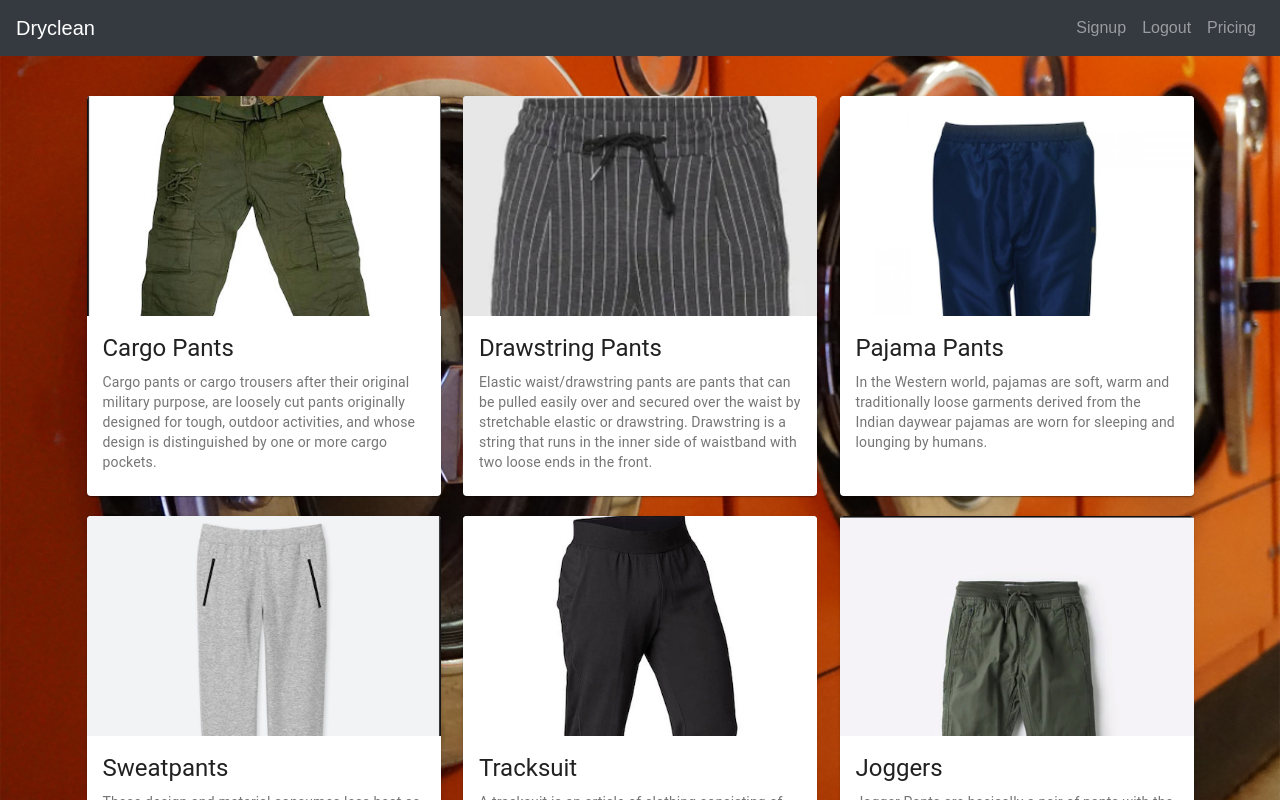
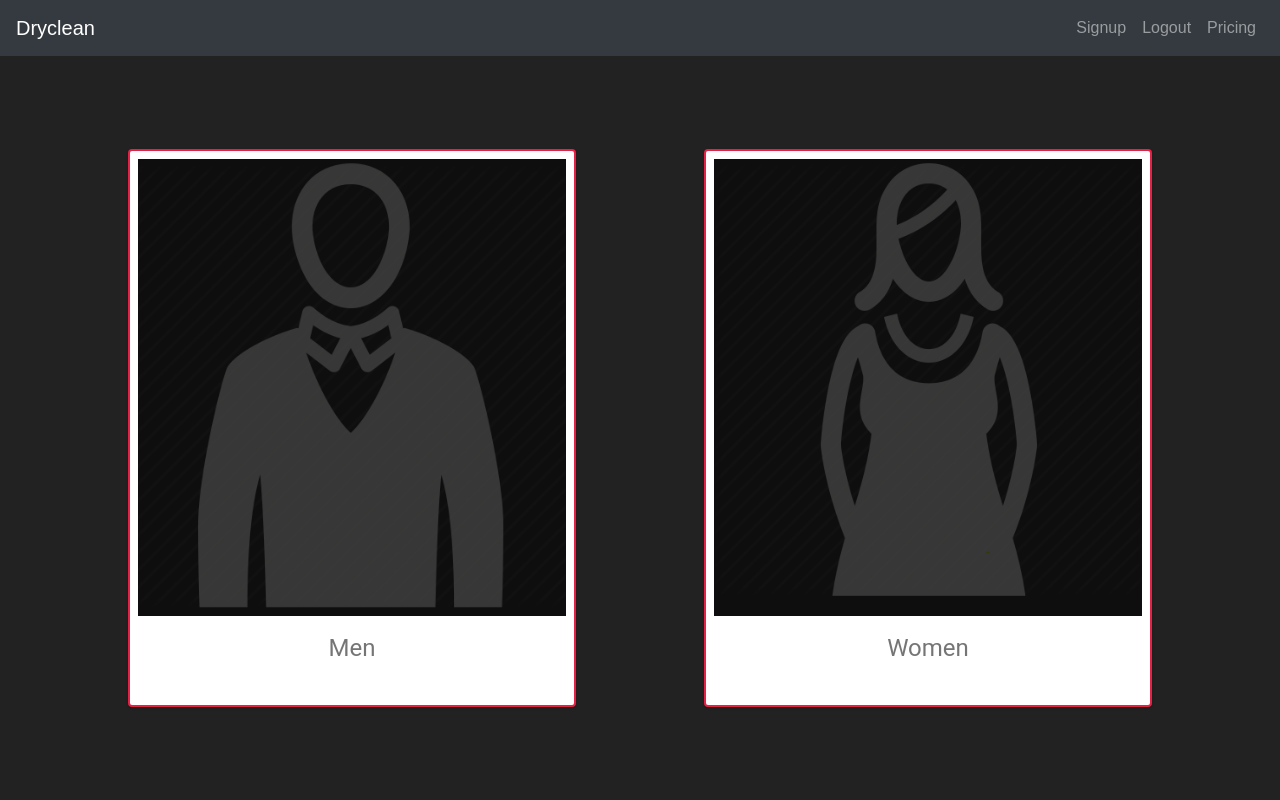
Before and after one commit to siddhesh156/dryclean, a React (Create React App) app: page /dashboard in a window 1280 px wide. Shown: the top 800 px of the page. Built offline with nearby package versions, Linux system fonts and the light colour scheme.

Commit message:
gender card

```diff
--- /dev/null
+++ b/src/Component/GenderCard/GenderCard.css
@@ -0,0 +1,30 @@
+
+.selectContainer{
+    height: 100%;
+    width: 100%;
+    display: flex;
+    background: transparent;
+    align-items: center;
+    justify-content: space-evenly;
+}
+
+.productCard{
+    height: 75%;
+   width: 35%;
+  border: 2px #e52146 solid;
+  padding: 8px;
+
+}
+
+
+
+.productCard2{
+    height: 85%;
+    width: 70%;
+
+
+}
+
+.productCardMedia{
+    height: 100%;
+}
--- /dev/null
+++ b/src/Component/GenderCard/GenderCard.js
@@ -0,0 +1,66 @@
+import React, { useState }  from 'react';
+import Card from '@material-ui/core/Card';
+import CardActionArea from '@material-ui/core/CardActionArea';
+import CardContent from '@material-ui/core/CardContent';
+import CardMedia from '@material-ui/core/CardMedia';
+import Typography from '@material-ui/core/Typography';
+import './GenderCard.css'
+import { useSelector, useDispatch } from 'react-redux'
+import {
+    getGenderType
+} from '../../Redux'
+
+import img1 from '../../images/Gender/Men.png';
+import img2 from '../../images/Gender/Women.png';
+
+
+const GenderCard = () => {
+    const dispatch = useDispatch()
+    const submit = (e) =>{
+        console.log("g nsmes",e.target.title)
+        dispatch({ type: "GENDER_TYPE", genderType: e.target.title })
+    }
+
+    return(
+        <div className="selectContainer">
+               <Card className="productCard">
+                <CardActionArea className="productCard2">
+                    <CardMedia
+                    className="productCardMedia"
+                    image={img1}
+                    title="Men"
+                    name="Men"
+                    style={{backgroundPosition: "top"}}
+                    onClick={(e)=>submit(e)}
+                    />
+                    <CardContent>
+                    <Typography gutterBottom align="center" color="textSecondary" variant="h5" component="h2">
+                       Men
+                    </Typography>
+                    </CardContent>
+                    </CardActionArea>
+
+                </Card>
+
+
+                <Card className="productCard">
+                <CardActionArea className="productCard2">
+                    <CardMedia
+                    className="productCardMedia"
+                    image={img2}
+                    title="Women"
+                    style={{backgroundPosition: "top"}}
+                    />
+                    <CardContent>
+                    <Typography gutterBottom align="center" color="textSecondary"  variant="h5" component="h2">
+                    Women
+                    </Typography>
+                    </CardContent>
+                    </CardActionArea>
+
+                </Card>
+        </div>
+    )
+}
+
+export default GenderCard;
--- a/src/Component/Product/Product.css
+++ b/src/Component/Product/Product.css
@@ -18,12 +18,12 @@
     background: transparent;
 }
 
-.productCard{
+.productCardMen{
     height: 400px;
     width: 354px;
     margin-top: 20px;
 }
 
-.productCardMedia{
+.productCardMediaMen{
     height: 220px;
 }
--- a/src/Component/Product/Product.js
+++ b/src/Component/Product/Product.js
@@ -66,11 +66,11 @@ const Product = () => {
     return(
         <div className="productContainer">
             <div className="productCardScreen">
-                {productList2.map((m,i) => (
-            <Card className="productCard">
+                {productList.map((m,i) => (
+            <Card className="productCardMen">
                 <CardActionArea>
                     <CardMedia
-                    className="productCardMedia"
+                    className="productCardMediaMen"
                     image={m.img}
                     title={m.title}
                     style={{backgroundPosition: "top"}}
--- /dev/null
+++ b/src/Redux/Gender/genderAction.js
@@ -0,0 +1,7 @@
+
+export const getGenderType = (data) => {
+    return (dispatch) => {
+
+        dispatch({ type: "GENDER_TYPE", genderType: data })
+    }
+}
--- /dev/null
+++ b/src/Redux/Gender/genderReducer.js
@@ -0,0 +1,18 @@
+const initialState = {
+    genderType: "gender"
+}
+
+const genderReducer = (state = initialState, action) => {
+    switch (action.type) {
+
+        case "GENDER_TYPE": return {
+            ...state,
+            genderType: action.genderType
+        }
+
+
+        default: return state
+    }
+}
+
+export default genderReducer
--- /dev/null
+++ b/src/Redux/index.js
@@ -0,0 +1 @@
+export * from './Gender/genderAction'
--- a/src/rootReducer.js
+++ b/src/Redux/rootReducer.js
@@ -1,10 +1,10 @@
 import { combineReducers } from 'redux'
 
-
+import genderReducer from './Gender/genderReducer'
 
 
 const rootReducer = combineReducers({
-    login: ""
+    genderR: genderReducer
 
 })
 
--- a/src/containers/Dashboard/Dashboard.js
+++ b/src/containers/Dashboard/Dashboard.js
@@ -3,15 +3,28 @@ import _ from 'lodash';
 import { Card, Button, FormGroup, FormControl, FormLabel } from "react-bootstrap";
 import Navbars from "../NavBar/Navbars";
 import Product from "../../Component/Product/Product"
+import GenderCard from "../../Component/GenderCard/GenderCard"
+
+import { useSelector, useDispatch } from 'react-redux'
 import './Dashboard.css'
 import img from '../../images/laundry-img.jpg';
 
 const Dashboard = () =>{
+  const genderType = useSelector(state => state.genderR.genderType)
+  console.log("geder t ",genderType)
+
   var mainScreen = <div></div>
-  const screenType = "product"
+  const screenType = "gender"
 
-  switch (screenType) {
+  switch (genderType) {
+
+    case "Men": mainScreen = <Product />
+        break;
+
     case "product": mainScreen = <Product />
+        break;
+
+    case "gender": mainScreen = <GenderCard />
         break;
 
     default: mainScreen = null
--- a/src/index.css
+++ b/src/index.css
@@ -4,18 +4,19 @@ body {
   font-family: sans-serif;
   height: 100%;
 
+  background-color: #222;
 
   /* The image used */
-  background-image: url("./images/laundry-img.jpg");
-
+  /* background-image: url("./images/laundry-img.jpg");
+   */
   /* Add the blur effect */
   /* filter: blur(8px);
   -webkit-filter: blur(8px); */
 
   /* Center and scale the image nicely */
-  background-position: center;
+  /* background-position: center;
   background-repeat: repeat;
-  background-size: cover;
+  background-size: cover; */
 
 }
 
--- a/src/store.js
+++ b/src/store.js
@@ -5,7 +5,7 @@ import { createStore, applyMiddleware } from 'redux'
 import { createBrowserHistory } from 'history'
 //import { useHistory } from "react-router-dom";
 
-import rootReducer from './rootReducer'
+import rootReducer from './Redux/rootReducer'
 
 const history = createBrowserHistory();
 
```
Also changed, not shown: src/images/Gender/Men.png (added), src/images/Gender/Women.png (added).
